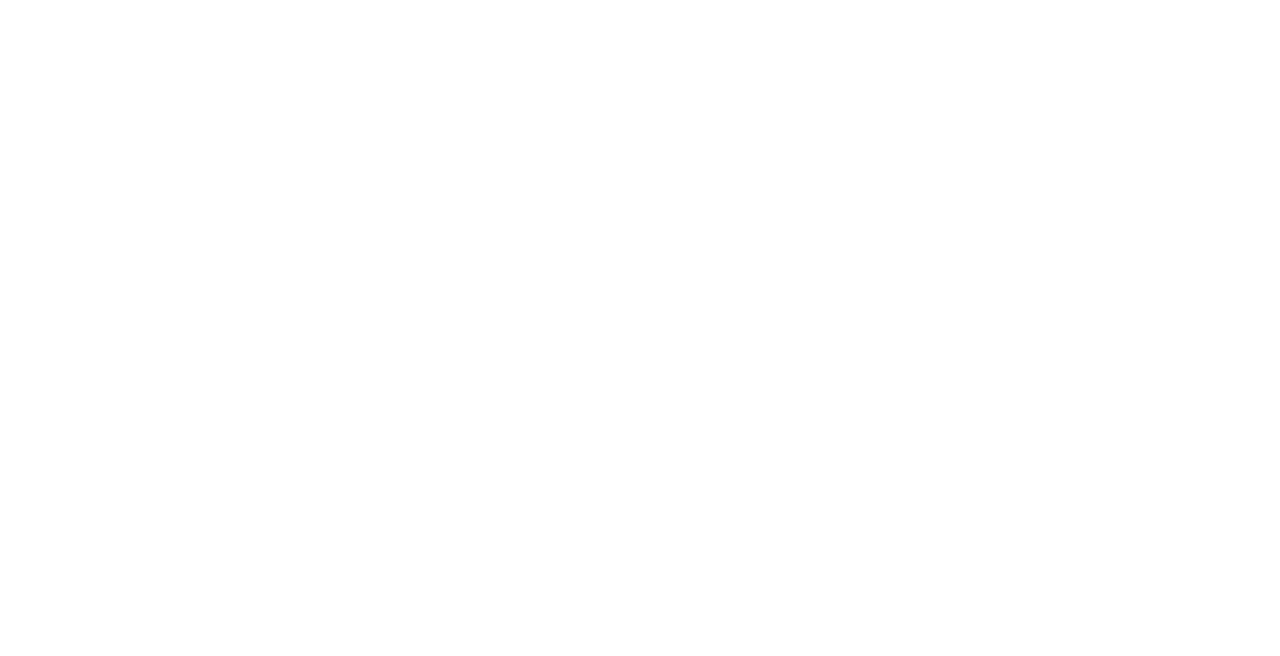
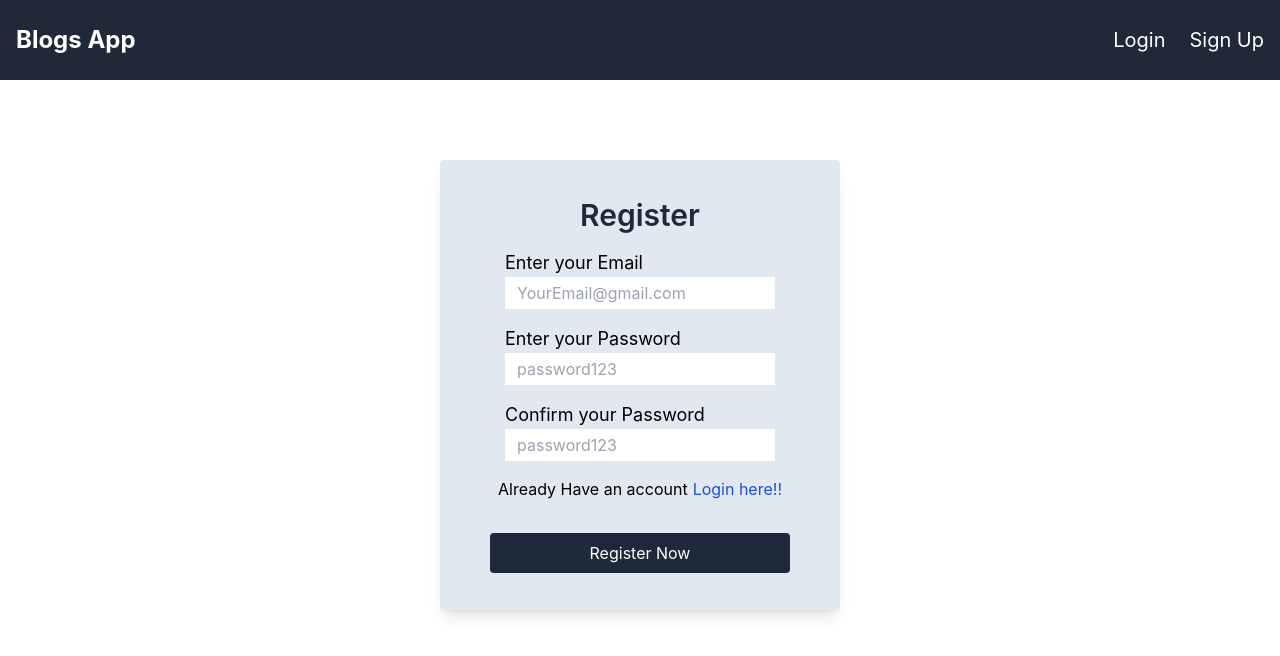
Before and after one commit to TheYashArt/blogs-app, a React (Create React App) app: page /Register in a window 1280 px wide. Before the commit this address had no page. Shown: the top 656 px of the page. Built offline with nearby package versions, Linux system fonts and the light colour scheme.

Commit message:
register page and login page

```diff
--- a/src/components/App/App.js
+++ b/src/components/App/App.js
@@ -1,21 +1,25 @@
 import './App.css';
 import Header from '../Header/Header';
 import Login from '../Login/Login';
-import BlogCards from '../BlogCards/BlogCards';
+import BlogCards from '../BlogsOuterCards/BlogOuterCards';
 import DashBoard from '../DashBoard/DashBoard';
-import { BrowserRouter, Route, Routes } from 'react-router-dom';
+import Register from '../Register/Register';
+import BlogOuterCards from '../BlogsOuterCards/BlogOuterCards';
+import { BrowserRouter as Router, Route, Routes } from 'react-router-dom';
 
 function App() {
   return (
-    <div className="App">
-      <BrowserRouter>
+    <div className="App" style={{userSelect: "none"}}>
+      <Router>
+      <Header/>
         <Routes>
-          <Route path='/Header' element={<Header/>} />
           <Route path='/Login' element={<Login/>} />
           <Route path='/' element={<DashBoard/>} />
+          <Route path='/BlogOuterCards' element={<BlogOuterCards/>} />
+          <Route path='/Register' element={<Register/>} />
           <Route path='/BlogCards' element={<BlogCards/>} />
         </Routes>
-      </BrowserRouter>
+      </Router>
     </div>
   );
 }
--- a/src/components/BlogCards/BlogCards.js
+++ /dev/null
@@ -1,21 +0,0 @@
-function BlogCards() {
-  return (
-    <div className="blog-cards">
-      <h2>Latest Blogs</h2>
-      <div className="card">
-        <h3>Blog Title 1</h3>
-        <p>Blog description goes here...</p>
-      </div>
-      <div className="card">
-        <h3>Blog Title 2</h3>
-        <p>Blog description goes here...</p>
-      </div>
-      <div className="card">
-        <h3>Blog Title 3</h3>
-        <p>Blog description goes here...</p>
-      </div>
-    </div>
-  );
-}
-
-export default BlogCards;
--- /dev/null
+++ b/src/components/BlogsOuterCards/BlogOuterCards.js
@@ -0,0 +1,18 @@
+function BlogOuterCards({title, description}) {
+  // console.log(title, description);
+  return (
+    <div className="blog-cards">
+      <div className="flex flex-col gap-9 sm:flex sm:flex-row sm:justify-around sm:w-full my-14 sm:my-18">
+        <div className="bg-slate-200 px-5 py-4 rounded shadow-lg w-[320px] sm:w-[600px] h-[400px] mt-20 mx-auto flex flex-col justify-center items-center">
+          <div className="text-3xl font-semibold text-slate-800">{title}</div>
+          <div className="mt-4">
+            <p>{description}</p>
+          </div>
+        </div>
+
+      </div>
+    </div>
+  );
+}
+
+export default BlogOuterCards;
--- a/src/components/DashBoard/DashBoard.js
+++ b/src/components/DashBoard/DashBoard.js
@@ -1,5 +1,5 @@
 import React from "react";
-import BlogCards from "../BlogCards/BlogCards";
+import BlogCards from "../BlogsOuterCards/BlogOuterCards";
 import Header from "../Header/Header";
 import { useNavigate } from "react-router-dom";
 
@@ -7,7 +7,7 @@
   const navigate = useNavigate();
   return (
     <div>
-      <Header />
+      {/* <Header /> */}
       <div className="text-6xl font-extrabold text-slate-800 my-10 flex justify-start px-3 sm:text-center sm:flex sm:justify-center">
         Blogs App
       </div>
@@ -17,10 +17,13 @@
 
       <div className="flex flex-col gap-9 sm:flex sm:flex-row sm:justify-around sm:w-full my-14 sm:my-18">
         <div>
-          <button className="bg-slate-700 px-8 py-3 w-[300px] text-white">Create Account</button>
+          <button onClick={()=>{navigate("/register")}} className="bg-slate-700 px-8 py-3 w-[300px] text-white">Create Account</button>
         </div>
         <div>
           <button onClick={()=>{navigate("/Login")}} className="bg-slate-700 px-8 py-3 w-[300px] text-white">Login to Account</button>
+        </div>
+        <div>
+          <button onClick={()=>{navigate("/BlogOuterCards")}} className="bg-slate-700 px-8 py-3 w-[300px] text-white">HomePageShortcur</button>
         </div>
       </div>
     </div>
--- a/src/components/Header/Header.js
+++ b/src/components/Header/Header.js
@@ -11,17 +11,17 @@
 
     return (
         <header className="w-full bg-gray-800 text-white p-4 flex justify-between items-center">
-            <div className="text-2xl text-white font-bold py-2">Blogs App</div>
+            <div onClick={()=>{navigate("/")}} className="text-2xl text-white font-bold py-2">Blogs App</div>
             <div className="gap-6 sm:flex hidden">
                 <div onClick={()=>{navigate("/Login")}} className="text-xl">Login</div>
-                <div className="text-xl">Sign Up</div>
+                <div onClick={()=>{navigate("/Register")}} className="text-xl">Sign Up</div>
             </div>
             <button onClick={menuOpen} className="sm:hidden block text-xl">Menu</button>
             {
                 menuState && (
                     <div className="sm:hidden rounded-bl absolute top-20 right-0 bg-gray-800 text-white flex flex-col">
                         <div onClick={()=>{navigate("/Login")}} className="text-xl p-4 hover:bg-slate-700">Login</div>
-                        <div className="text-xl p-4 hover:bg-slate-700">Sign Up</div>
+                        <div onClick={()=>{navigate("/Register")}} className="text-xl p-4 hover:bg-slate-700">Sign Up</div>
                     </div>
                 )
             }
--- /dev/null
+++ b/src/components/Home/Home.js
@@ -0,0 +1,34 @@
+import BlogOuterCards from "../BlogsOuterCards/BlogOuterCards";
+
+function Home() {
+  const blogsData = [
+    {
+      title: "Blog 1", // Changed "Title" to "title"
+      description: "This is a simple blog description.", // Changed "Description" to "description"
+    },
+    {
+      title: "Blog 2",
+      description: "This is a sample blog description.",
+    },
+    {
+      title: "Blog 3",
+      description: "This is a sample blog description.",
+    },
+    {
+      title: "Blog 4",
+      description: "This is a sample blog description.",
+    },
+  ];
+  return (
+    <div>
+      {blogsData.map((blog, index) => {
+        console.log("Blog data", blog)
+        return (
+          <BlogOuterCards key={index} title={blog.title} description={blog.description} />
+        );
+      })}
+    </div>
+  );
+}
+
+export default Home;
--- a/src/components/Login/Login.js
+++ b/src/components/Login/Login.js
@@ -1,9 +1,30 @@
-function Login(){
-    return(
+import { useNavigate } from "react-router-dom";
+
+function Login() {
+  const navigate = useNavigate();
+  return (
+    <div className="flex justify-start">
+      <div className="bg-slate-200 px-5 py-4 rounded shadow-lg w-[320px] sm:w-[400px] h-[400px] mt-20 mx-auto flex flex-col justify-center items-center">
+        <div className="text-3xl font-semibold text-slate-800">Login</div>
+        <div className="mt-4">
+          <div className="flex justify-start text-lg">Enter your Email</div>
+          <div><input type="email" placeholder="YourEmail@gmail.com" className="px-3 py-1 flex justify-start w-[270px]"/></div>
+        </div>
+        <div className="mt-4">
+          <div className="flex justify-start text-lg">Enter your Password</div>
+          <div><input type="password" placeholder="password123" className="px-3 py-1 flex justify-start bg-white w-[270px]"/></div>
+        </div>
+        <div className="mt-4">
+            Dont Have an account <span className="text-blue-700" onClick={()=>{navigate("/Register")}}>Register here!!</span>
+        </div>
         <div>
-            Login Page here
+          <button className="mt-8 px-3 bg-slate-800 w-[250px] sm:w-[300px] py-2 text-white rounded hover:bg-slate-700">
+            Login Now
+          </button>
         </div>
-    )
+      </div>
+    </div>
+  );
 }
 
 export default Login;
--- /dev/null
+++ b/src/components/Register/Register.js
@@ -0,0 +1,60 @@
+import { useNavigate } from "react-router-dom";
+
+function Register() {
+    const navigate = useNavigate()
+  return (
+    <div className="flex justify-start">
+      <div className="bg-slate-200 px-5 py-8 rounded shadow-lg w-[320px] sm:w-[400px] h-[450px] mt-20 mx-auto flex flex-col justify-center items-center">
+        <div className="text-3xl font-semibold text-slate-800">Register</div>
+        <div className="mt-4">
+          <div className="flex justify-start text-lg">Enter your Email</div>
+          <div>
+            <input
+              type="email"
+              placeholder="YourEmail@gmail.com"
+              className="px-3 py-1 flex justify-start w-[270px]"
+            />
+          </div>
+        </div>
+        <div className="mt-4">
+          <div className="flex justify-start text-lg">Enter your Password</div>
+          <div>
+            <input
+              type="password"
+              placeholder="password123"
+              className="px-3 py-1 flex justify-start bg-white w-[270px]"
+            />
+          </div>
+        </div>
+        <div className="mt-4">
+          <div className="flex justify-start text-lg">Confirm your Password</div>
+          <div>
+            <input
+              type="password"
+              placeholder="password123"
+              className="px-3 py-1 flex justify-start bg-white w-[270px]"
+            />
+          </div>
+        </div>
+        <div className="mt-4">
+          Already Have an account
+          <span
+            className="text-blue-700 ml-[5px]"
+            onClick={() => {
+              navigate("/Login");
+            }}
+          >
+            Login here!!
+          </span>
+        </div>
+        <div>
+          <button className="mt-8 px-3 bg-slate-800 w-[250px] sm:w-[300px] py-2 text-white rounded hover:bg-slate-700">
+            Register Now
+          </button>
+        </div>
+      </div>
+    </div>
+  );
+}
+
+export default Register;
```
